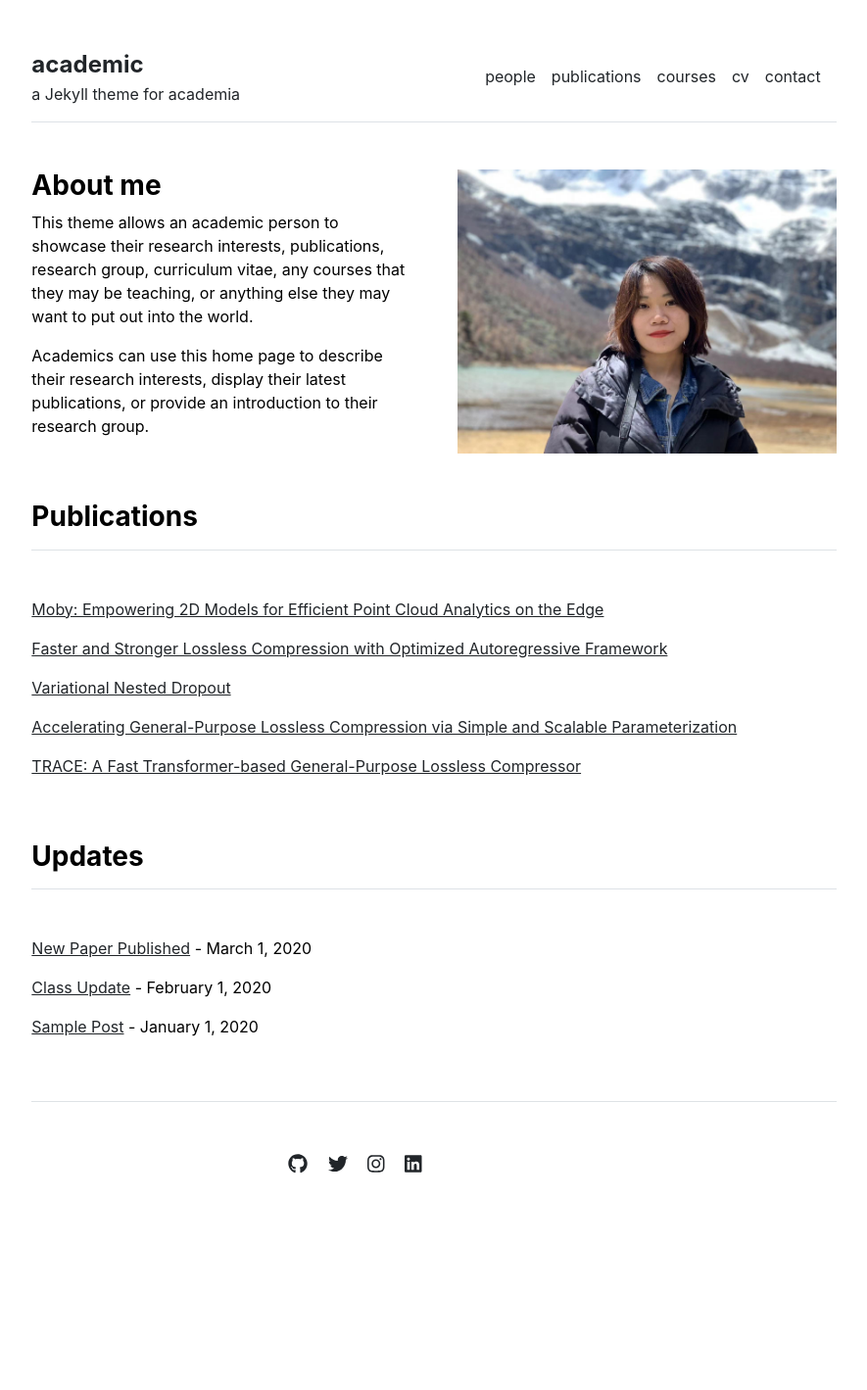
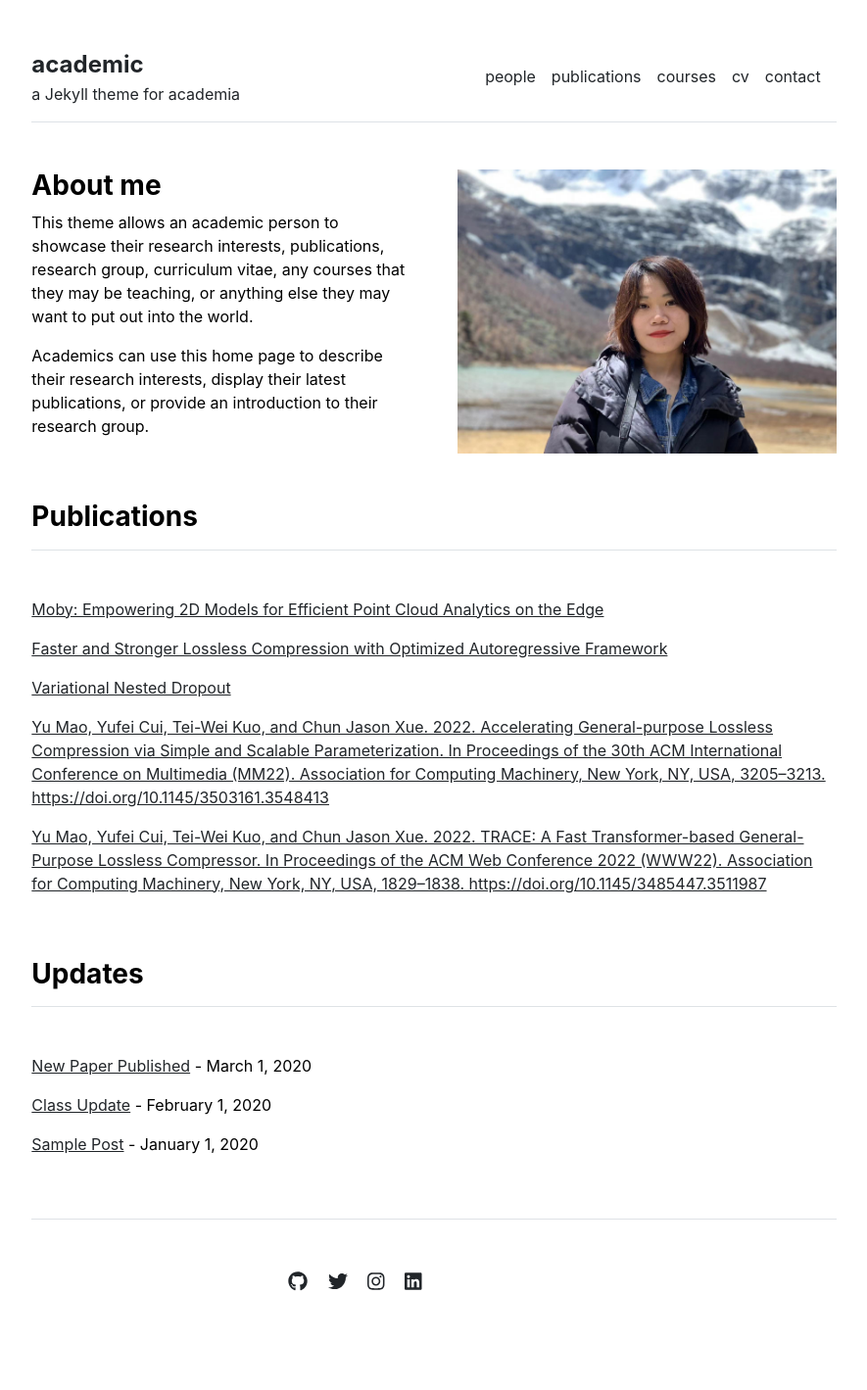
Before and after one commit to mynotwo/academic, a Jekyll site: the page built from index.md, in a window 1280 px wide. Shown: the whole page at 98% size, without its empty margins (197-1082 px from the left). Built offline with Jekyll 4.4.1, drawn with Linux system fonts in a browser that asks for light colours; before the commit the page ends 1299 px from its top, so only the background shows below that.

Commit message:
Update publications.yml

```diff
--- a/_data/publications.yml
+++ b/_data/publications.yml
@@ -2,8 +2,8 @@ featured:
 - {name: 'Moby: Empowering 2D Models for Efficient Point Cloud Analytics on the Edge', url: 'https://arxiv.org/pdf/2302.09221.pdf', author: 'Jingzong Li, Yik Hong Cai, Libin Liu, <u>Yu Mao</u>, Chun Jason Xue, Hong Xu', venue: 'ACM International Conference on Multimedia (<b>MM</b>), Ottawa, 2023', slide: ''}
 - {name: 'Faster and Stronger Lossless Compression with Optimized Autoregressive Framework', url: 'share/pac-dac23.pdf', author: '<u>Yu Mao</u>, Jingzong Li, Yufei Cui, Chun Jason Xue', venue: 'ACM/IEEE Design Automation Conference (<b>DAC</b>), San Francisco, 2023', slide: 'share/slides/pac-dac23-slide.pdf'}
 - {name: 'Variational Nested Dropout', url: 'https://ieeexplore.ieee.org/document/10049079/', author: 'Yufei Cui, <u>Yu Mao</u>, Ziquan Liu, Qiao Li, Antoni Bert Chan, Xue Liu, Tei-Wei Kuo, Chun Jason Xue', venue: 'IEEE Transactions on Pattern Analysis and Machine Intelligence (<b>TPAMI</b>)', slide: ''}
-- {name: 'Accelerating General-Purpose Lossless Compression via Simple and Scalable Parameterization', url: 'share/oreo-mm23.pdf', author: '<u>Yu Mao</u>, Yufei Cui, Tei-Wei Kuo, Chun Jason Xue', venue: 'ACM International Conference on Multimedia (<b>MM</b>), Lisbon, 2022', slide: ''}
-- {name: 'TRACE: A Fast Transformer-based General-Purpose Lossless Compressor', url: 'share/trace-www22.pdf', author: '<u>Yu Mao</u>, Yufei Cui, Tei-Wei Kuo, Chun Jason Xue', venue: 'ACM Web Conference (<b>WWW</b>), Lyon, 2022', slide: ''}
+- {name: 'Yu Mao, Yufei Cui, Tei-Wei Kuo, and Chun Jason Xue. 2022. Accelerating General-purpose Lossless Compression via Simple and Scalable Parameterization. In Proceedings of the 30th ACM International Conference on Multimedia (MM22). Association for Computing Machinery, New York, NY, USA, 3205–3213. https://doi.org/10.1145/3503161.3548413', url: 'share/oreo-mm23.pdf', author: '<u>Yu Mao</u>, Yufei Cui, Tei-Wei Kuo, Chun Jason Xue', venue: 'ACM International Conference on Multimedia (<b>MM</b>), Lisbon, 2022', slide: ''}
+- {name: 'Yu Mao, Yufei Cui, Tei-Wei Kuo, and Chun Jason Xue. 2022. TRACE: A Fast Transformer-based General-Purpose Lossless Compressor. In Proceedings of the ACM Web Conference 2022 (WWW22). Association for Computing Machinery, New York, NY, USA, 1829–1838. https://doi.org/10.1145/3485447.3511987', url: 'share/trace-www22.pdf', author: '<u>Yu Mao</u>, Yufei Cui, Tei-Wei Kuo, Chun Jason Xue', venue: 'ACM Web Conference (<b>WWW</b>), Lyon, 2022', slide: ''}
 
 
 index:
```
